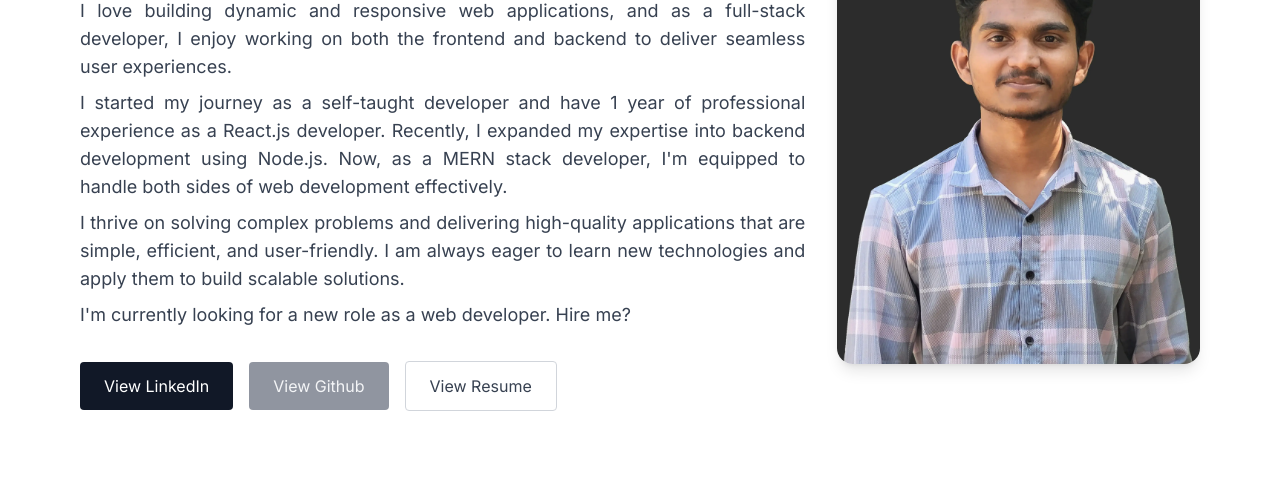
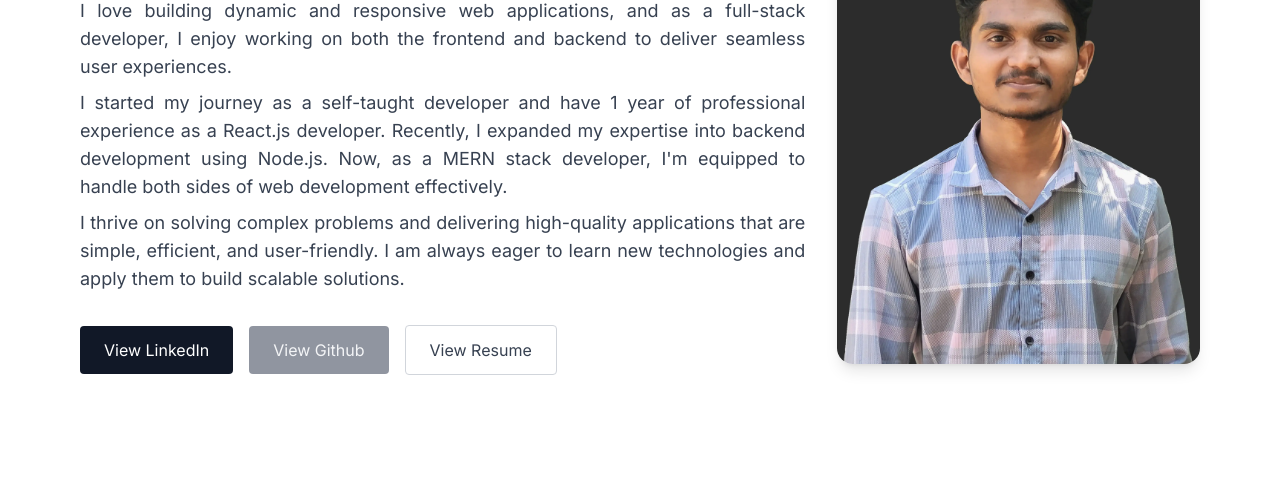
Before and after one commit to bijink/bijink.github.io, a website: page index.html in a window 1280 px wide. Shown: the part 275-775 px from the top of the page. Drawn offline with Linux system fonts and the light colour scheme.

Commit message:
Modify about section

```diff
--- a/index.html
+++ b/index.html
@@ -83,7 +83,6 @@
               simple, efficient, and user-friendly. I am always eager to learn new technologies and
               apply them to build scalable solutions.
             </p>
-            <p class="mt-2">I'm currently looking for a new role as a web developer. Hire me?</p>
           </div>
           <div
             class="mt-8 flex flex-col space-y-6 sm:flex-row sm:space-x-8 sm:space-y-0 lg:space-x-0"
```
Also changed, not shown: 1 other file.
